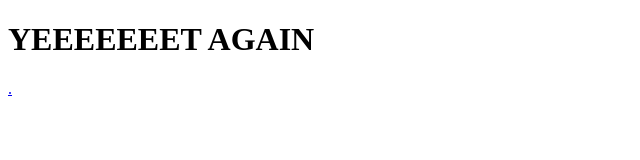
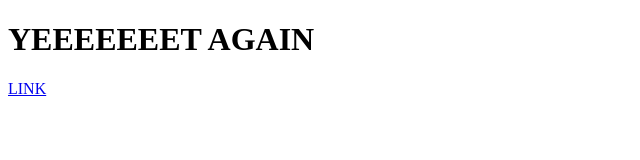
Before and after one commit to serrt0442/serrt0442.github.io, a plain HTML site: page exercises/index.html in a window 1280 px wide. Shown: the full height of the page, 0-640 px from the left. Drawn offline with Linux system fonts and the light colour scheme.

Commit message:
Update index.html

```diff
--- a/exercises/index.html
+++ b/exercises/index.html
@@ -6,7 +6,7 @@
 <body>
 
 <h1>YEEEEEEET AGAIN</h1>
-  <p><a href="serrt0442.github.io/exercises/links.html"</a>.</p>
+  <p><a href="serrt0442.github.io/exercises/links.html"</a>LINK</p>
 
 </body>
 </html>
```
